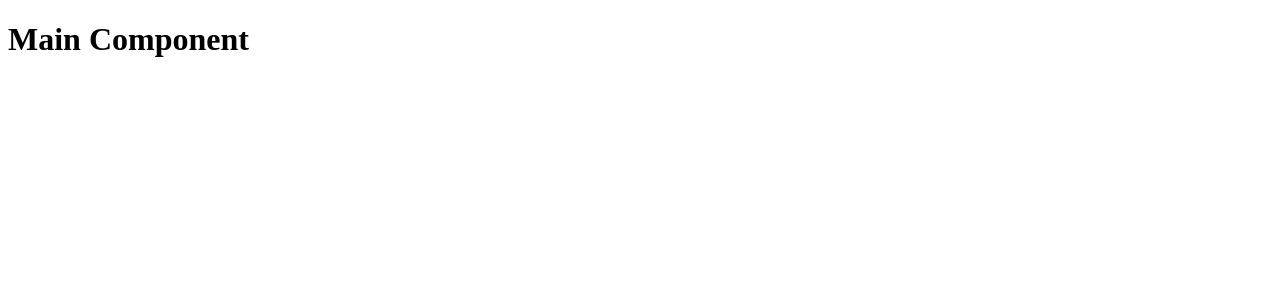
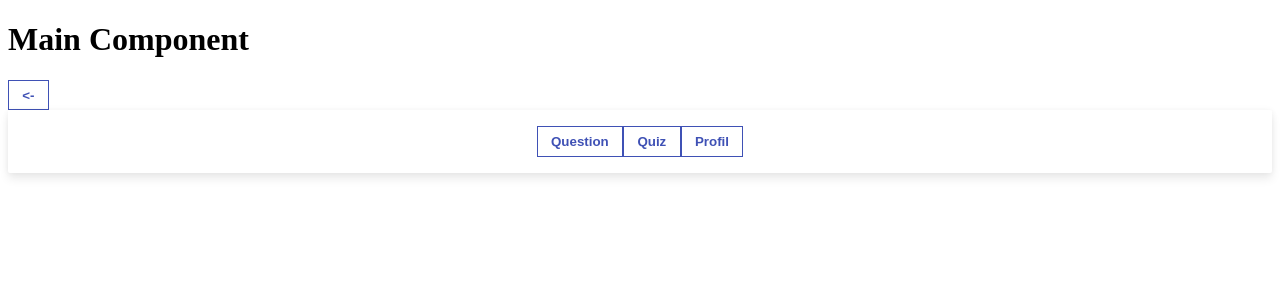
Before and after one commit to 2019-2020-ps6/2022-2023-ps6-les-gourmets, an Angular app in the folder front-end/: page /MenuChoixCreation in a window 1280 px wide. Before the commit this address led to /. Shown: the top 300 px of the page. Built offline with nearby package versions, Linux system fonts and the light colour scheme.

Commit message:
page selection creation #8

```diff
--- /dev/null
+++ b/front-end/src/app/Components/Menu/MenuChoixCreationComponent/MenuChoixCreation.component.html
@@ -0,0 +1,6 @@
+<button class="button-card" [routerLink]="['/Menu']"><-</button>
+<div class="menu">
+  <button class="button-card" [routerLink]="['/ListeQuizPage']">Question</button>
+  <button class="button-card" [routerLink]="['/ListeQuizPage']" >Quiz</button>
+  <button class="button-card" [routerLink]="['/ListeQuizPage']" >Profil</button>
+</div>
--- /dev/null
+++ b/front-end/src/app/Components/Menu/MenuChoixCreationComponent/MenuChoixCreation.component.scss
@@ -0,0 +1,45 @@
+$app-background-color: #f2f2f2;
+$blue: #3f51b5;
+$white: white;
+
+h1 {
+  color: $blue;
+  font-size: 1.5em;
+  font-weight: bold;
+  margin: 0;
+  padding: 0.5em 0;
+}
+
+body {
+  justify-content: center;
+}
+
+.menu {
+  margin: 0 auto;
+  width: 100%;
+  height: 80%;
+  text-align: center;
+  align-self: center;
+  background: $white;
+  border-radius: 2px;
+  display: inline-block;
+  position: relative;
+  box-shadow: 0 6px 10px rgba(0, 0, 0, 0.08), 0 0 6px rgba(0, 0, 0, 0.05);
+  padding: 1em 0 1em 0;
+}
+
+.button-card {
+  background-color: $white;
+  border: solid 1px $blue;
+  color: $blue;
+  font-weight: bold;
+  padding: 0.5em 1em;
+}
+
+.button-card:hover {
+  cursor: pointer;
+}
+
+.edit {
+  margin-left: 0.3em;
+}
--- /dev/null
+++ b/front-end/src/app/Components/Menu/MenuChoixCreationComponent/MenuChoixCreation.component.ts
@@ -0,0 +1,16 @@
+import { Component, OnInit } from '@angular/core';
+
+@Component({
+  selector: 'app-MenuChoixCreation',
+  templateUrl: './MenuChoixCreation.component.html',
+  styleUrls: ['./MenuChoixCreation.component.scss']
+})
+
+export class MenuChoixCreation implements OnInit {
+
+  constructor() {
+  }
+
+  ngOnInit(): void {
+  }
+}
--- a/front-end/src/app/Components/Menu/MenuComponents/Menu.component.html
+++ b/front-end/src/app/Components/Menu/MenuComponents/Menu.component.html
@@ -3,5 +3,5 @@
       PolyQuiz
   </h1>
   <button class="button-card">Jouer</button>
-  <button class="button-card" [routerLink]="['/ListeQuizPage']" >Créer</button>
+  <button class="button-card" [routerLink]="['/MenuChoixCreation']" >Créer</button>
 </div>
--- a/front-end/src/app/app-routing.module.ts
+++ b/front-end/src/app/app-routing.module.ts
@@ -3,6 +3,7 @@ import { RouterModule, Routes } from '@angular/router';
 import { ListeQuizPage } from './Components/Quizs/ListeQuizPage/ListeQuizPage.component';
 import { GamePageComponent } from './Components/Quizs/GamePage/GamePageComponent.component';
 import { MenuComponent } from './Components/Menu/MenuComponents/Menu.component';
+import { MenuChoixCreation } from './Components/Menu/MenuChoixCreationComponent/MenuChoixCreation.component';
 
 
 const routes: Routes = [
@@ -10,6 +11,7 @@ const routes: Routes = [
   { path: '', redirectTo: '/Menu', pathMatch: 'full' },
   { path: 'GamePageComponent', component: GamePageComponent },
   { path: 'Menu', component: MenuComponent },
+  { path: 'MenuChoixCreation', component:MenuChoixCreation}
 ];
 
 @NgModule({
--- a/front-end/src/app/app.module.ts
+++ b/front-end/src/app/app.module.ts
@@ -10,6 +10,7 @@ import { QuizFormComponent } from './Components/Quizs/QuizForm/QuizForm.componen
 import { ReactiveFormsModule } from '@angular/forms';
 import { GamePageComponent } from './Components/Quizs/GamePage/GamePageComponent.component';
 import { MenuComponent } from './Components/Menu/MenuComponents/Menu.component';
+import { MenuChoixCreation } from './Components/Menu/MenuChoixCreationComponent/MenuChoixCreation.component';
 
 @NgModule({
   declarations: [
@@ -19,7 +20,8 @@ import { MenuComponent } from './Components/Menu/MenuComponents/Menu.component';
     QuizComponent,
     QuizFormComponent,
     GamePageComponent,
-    MenuComponent
+    MenuComponent,
+    MenuChoixCreation
   ],
   imports: [
     BrowserModule,
```
